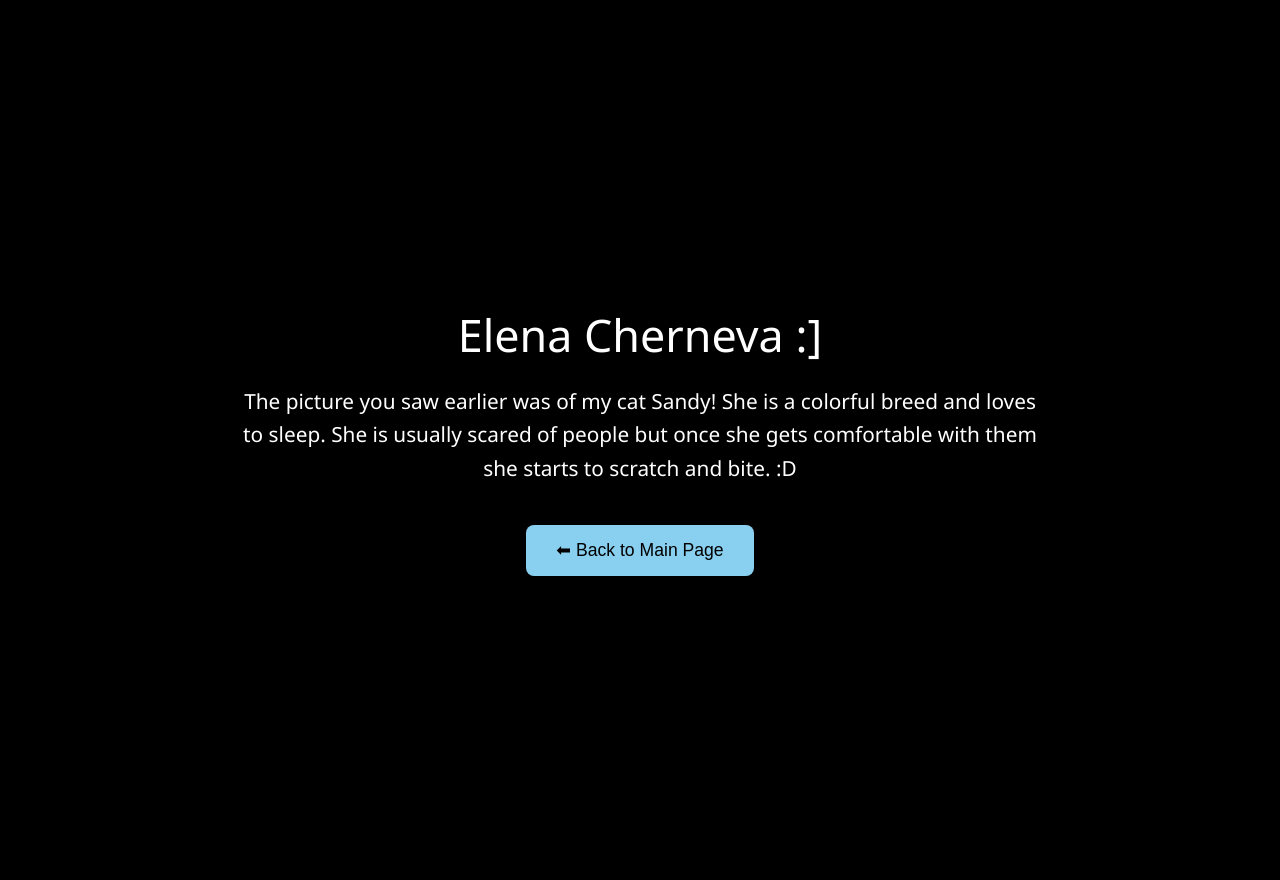
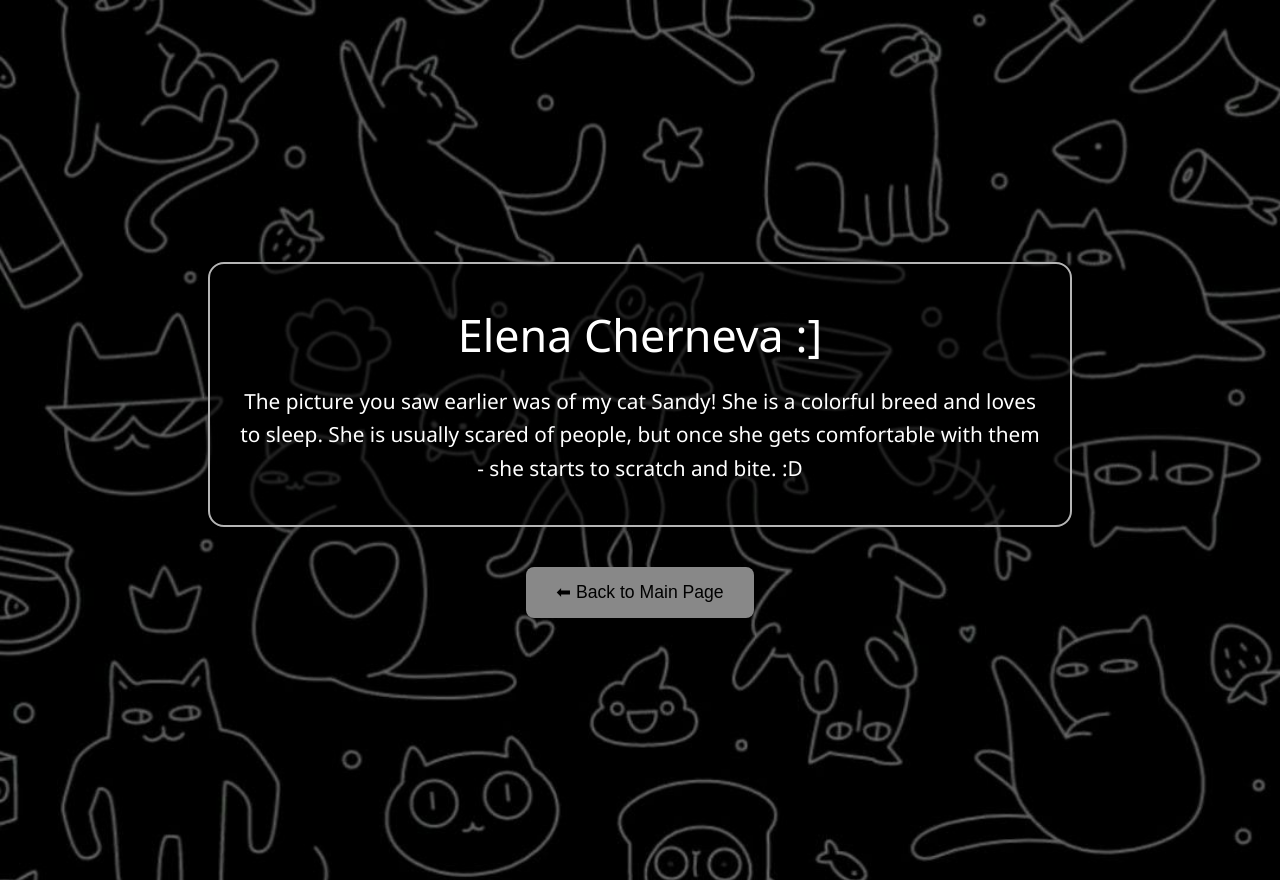
Before and after one commit to xcWhy/SchwarzInternship, a plain HTML site: page page2.html in a window 1280 px wide. Drawn offline with Linux system fonts and the light colour scheme.

Commit message:
edit 2 page

```diff
--- a/page2.html
+++ b/page2.html
@@ -13,7 +13,7 @@
     body {
       margin: 0;
       padding: 0;
-      background: black url('background1.jpg') no-repeat center center fixed;
+      background: black url('MeowPattern2.jpg') no-repeat center center fixed;
       background-size: cover;
       font-family: 'Segoe UI', Tahoma, Geneva, Verdana, sans-serif;
       color: white;
@@ -26,6 +26,22 @@
       padding: 40px 20px;
     }
 
+    .content-box {
+    background-color: rgba(0, 0, 0, 0.6);
+    padding: 40px 30px;
+    border-radius: 16px;
+    max-width: 800px;
+    width: 100%;
+    box-shadow: 0 0 30px rgba(0, 0, 0, 0.4);
+    margin-bottom: 40px;
+    border: 2px solid rgb(181, 181, 181);
+    transition: border 0.3s ease;
+    }
+
+    .content-box:hover {
+    border: 2px dotted white;
+    }
+
     .title {
       font-size: 2.8em;
       margin-bottom: 20px;
@@ -34,14 +50,13 @@
 
     .description {
       font-size: 1.3em;
-      max-width: 800px;
-      margin-bottom: 40px;
       line-height: 1.6;
       text-shadow: 0 0 5px rgba(0,0,0,0.5);
     }
 
     .back-button {
-      background-color: var(--baby-blue);
+      background-color: var(--light-gray);
+      outline: #ffffff;
       border: none;
       padding: 15px 30px;
       font-size: 1.1em;
@@ -52,7 +67,7 @@
     }
 
     .back-button:hover {
-      background-color: #68bde8;
+      background-color: #ffffff;
       transform: scale(1.05);
     }
 
@@ -69,17 +84,23 @@
         font-size: 1em;
         padding: 12px 24px;
       }
+
+      .content-box {
+        padding: 30px 20px;
+      }
     }
   </style>
 </head>
 <body>
 
-  <div class="title">
-    Elena Cherneva :]
-  </div>
+  <div class="content-box">
+    <div class="title">
+      Elena Cherneva :]
+    </div>
 
-  <div class="description">
-    The picture you saw earlier was of my cat Sandy! She is a colorful breed and loves to sleep. She is usually scared of people but once she gets comfortable with them she starts to scratch and bite. :D
+    <div class="description">
+      The picture you saw earlier was of my cat Sandy! She is a colorful breed and loves to sleep. She is usually scared of people, but once she gets comfortable with them - she starts to scratch and bite. :D
+    </div>
   </div>
 
   <button class="back-button" onclick="location.href='index.html'">
```
Also changed, not shown: MeowPattern.jpg (added), MeowPattern2.jpg (added).
